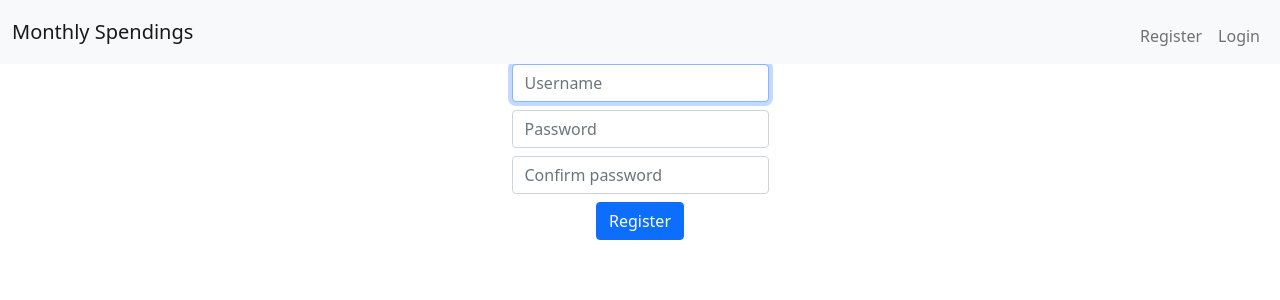
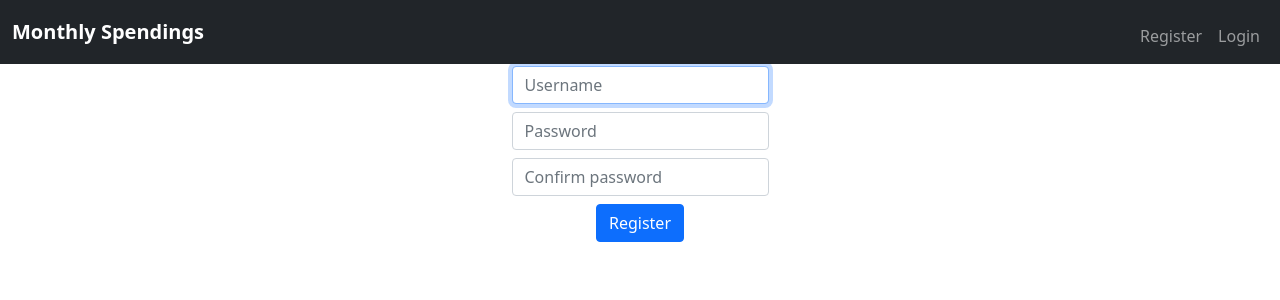
Before and after one commit to vicentecrespop/CS50FinalProject, a Flask app: page /register in a window 1280 px wide. Shown: the top 300 px of the page. Run offline with Flask 2, Linux system fonts and the light colour scheme; some libraries are stand-ins or nearby versions.

Commit message:
Praticamente terminei tudo

```diff
--- a/app.py
+++ b/app.py
@@ -66,7 +66,6 @@ def logout():
 
     # Redirect user to login form
     return redirect("/login")
-
 
 @app.route('/', methods=["GET", "POST"])
 @login_required
@@ -235,7 +234,7 @@ def add_income():
         db = database.cursor()
 
         # Check if month and year already exist in expenses then update income
-        db.execute("SELECT * FROM expenses WHERE month=? AND year=?", (month, year))
+        db.execute("SELECT * FROM expenses WHERE month=? AND year=? AND user_id=?", (month, year, session["user_id"]))
         exist = db.fetchall()
         if len(exist) != 1:
             db.execute("INSERT INTO expenses (user_id, income, month, year) VALUES(?, ?, ?, ?)", (session["user_id"], float(amount), month, year))
@@ -297,7 +296,7 @@ def spending():
         db = database.cursor()
 
         # Check if month and year already exist in expenses then update spendings
-        db.execute("SELECT * FROM expenses WHERE month=? AND year=?", (month, year))
+        db.execute("SELECT * FROM expenses WHERE month=? AND year=? AND user_id=?", (month, year, session["user_id"]))
         exist = db.fetchall()
         if len(exist) != 1:
             db.execute("INSERT INTO expenses (user_id, spendings, month, year) VALUES(?, ?, ?, ?)", (session["user_id"], cost, month, year))
--- a/helpers.py
+++ b/helpers.py
@@ -10,7 +10,7 @@ def login_required(f):
 
     def decorated_function(*args, **kwargs):
         if session.get("user_id") is None:
-            return redirect("/logni")
+            return redirect("/login")
         return f(*args, **kwargs)
     return decorated_function
 
--- a/static/style.css
+++ b/static/style.css
@@ -15,7 +15,8 @@
     text-align: center;
 }
 
-#chartdiv {
+#chartdiv
+{
     width: 90vw;
     height: 70vh;
 }
@@ -52,9 +53,12 @@
     }
 }
 
-@media (max-width: 120px)
+@media (max-width:100px)
 {
-
+    #chartdiv > div > div > div > canvas
+    {
+        display: none;
+    }
 }
 
 @media (max-width: 70px)
--- a/templates/layout.html
+++ b/templates/layout.html
@@ -12,9 +12,9 @@
 </head>
 <body>
     <header>
-        <nav class="navbar navbar-expand-lg navbar-light bg-light">
+        <nav class="navbar navbar-expand-lg navbar-dark bg-dark" style="margin-bottom: 2px;">
             <div class="container-fluid">
-              <a class="navbar-brand" href="/">Monthly Spendings</a>
+              <a class="navbar-brand fw-bold" href="/">Monthly Spendings</a>
               <button class="navbar-toggler" type="button" data-bs-toggle="collapse" data-bs-target="#navbarSupportedContent" aria-controls="navbarSupportedContent" aria-expanded="false" aria-label="Toggle navigation">
                 <span class="navbar-toggler-icon"></span>
               </button>
```
Also changed, not shown: templates/index.html (+5 -4 lines), users.db.
